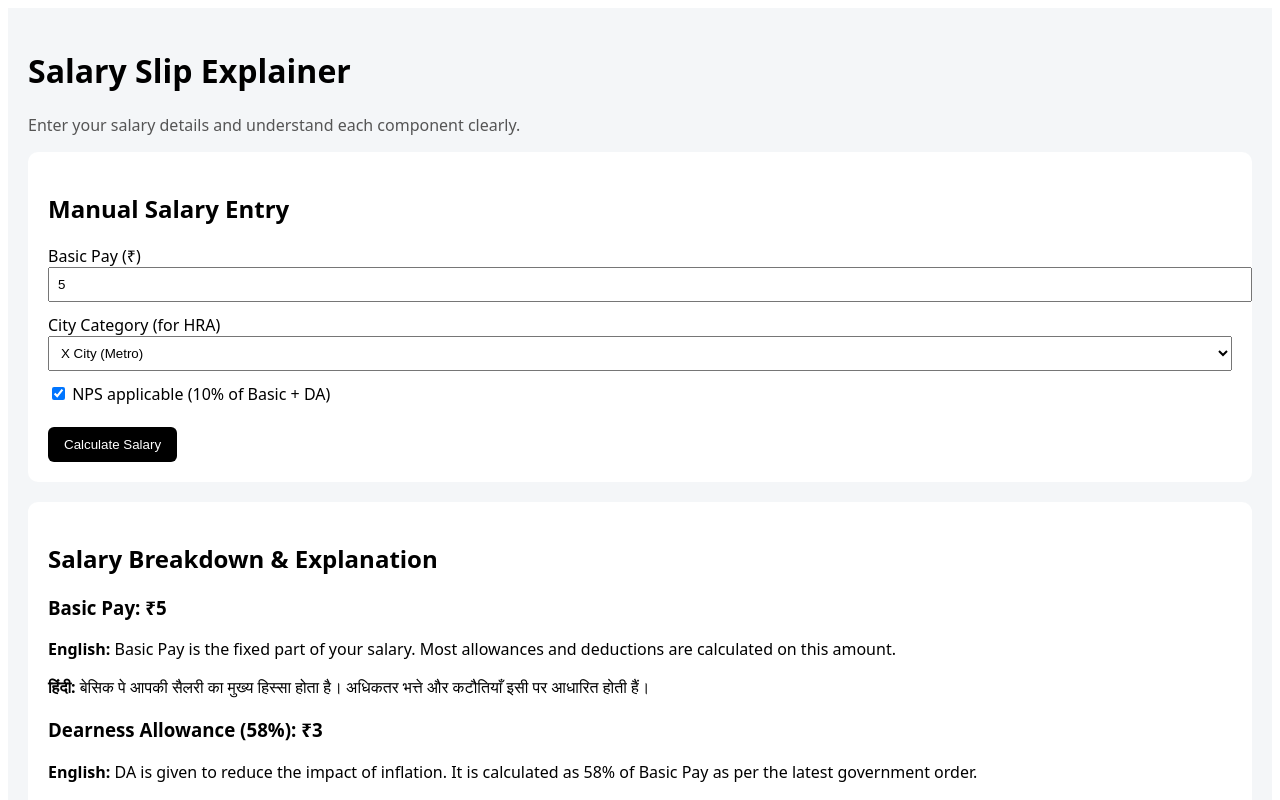
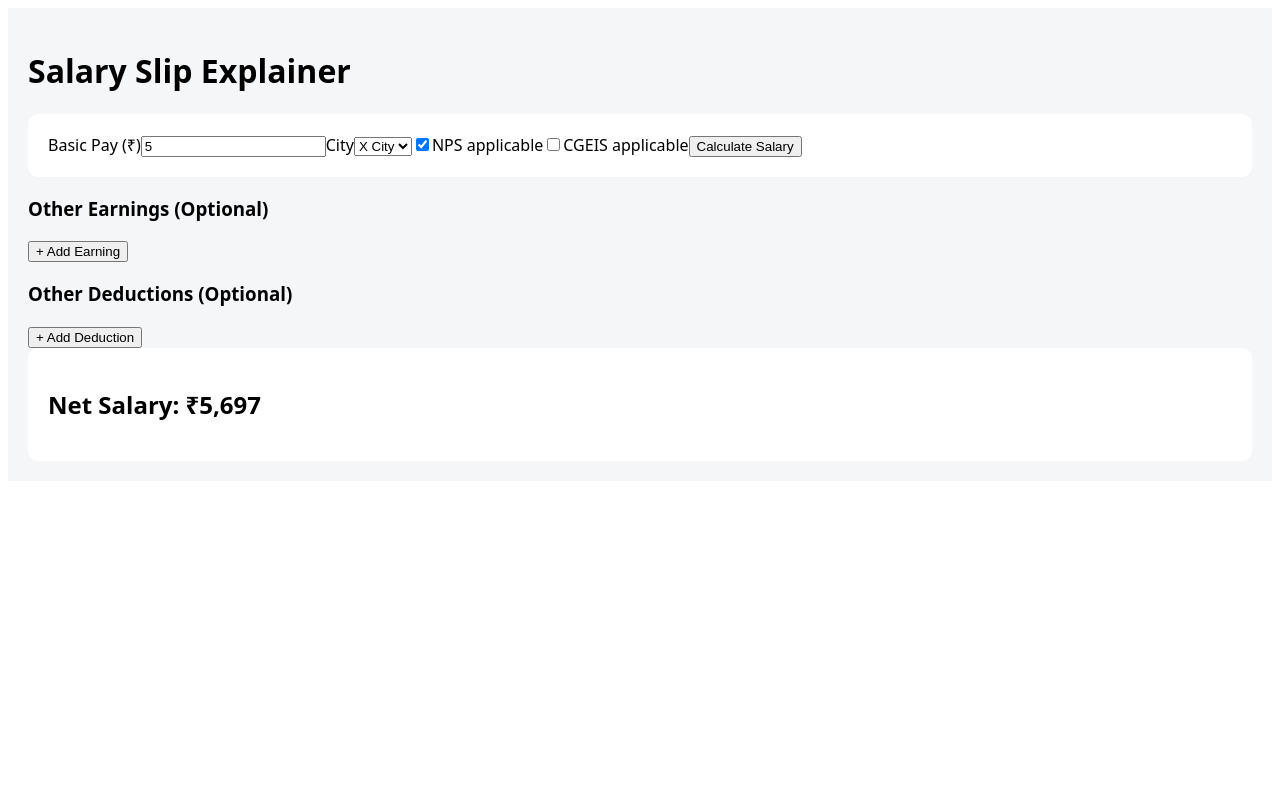
Before and after one commit to salarysamjho/salary-slip-explainer-v1, a Next.js app: page / in a window 1280 px wide. Both pictures are taken after typing "5" into the empty fields and a click on the button "Calculate Salary". Shown: the top 800 px of the page. Built offline with nearby package versions, Linux system fonts and the light colour scheme.

Commit message:
Update page.tsx

```diff
--- a/app/page.tsx
+++ b/app/page.tsx
@@ -2,20 +2,95 @@
 
 import { useState } from "react";
 
+/* ===============================
+   SMART EXPLANATION ENGINE
+=============================== */
+function getExplanation(name: string, type: "earning" | "deduction") {
+  const key = name.toLowerCase();
+
+  if (key.includes("professional")) {
+    return {
+      en: "Professional Tax is a state-level tax deducted from salary as per state laws.",
+      hi: "प्रोफेशनल टैक्स राज्य सरकार द्वारा लगाया जाने वाला कर है जो वेतन से काटा जाता है।",
+    };
+  }
+
+  if (key.includes("special")) {
+    return {
+      en: "Special Allowance is an employer-specific allowance and is usually fully taxable.",
+      hi: "स्पेशल अलाउंस नियोक्ता द्वारा दिया जाने वाला भत्ता है और सामान्यतः पूरी तरह टैक्सेबल होता है।",
+    };
+  }
+
+  if (key.includes("overtime")) {
+    return {
+      en: "Overtime allowance is paid for extra hours worked beyond regular duty hours.",
+      hi: "ओवरटाइम भत्ता अतिरिक्त कार्य समय के लिए दिया जाता है।",
+    };
+  }
+
+  if (key.includes("lic")) {
+    return {
+      en: "This deduction is usually an insurance premium paid towards LIC policies.",
+      hi: "यह कटौती सामान्यतः एलआईसी बीमा प्रीमियम के लिए होती है।",
+    };
+  }
+
+  if (key.includes("loan")) {
+    return {
+      en: "This deduction is towards repayment of a loan or advance taken by the employee.",
+      hi: "यह कटौती कर्मचारी द्वारा लिए गए ऋण या अग्रिम की वापसी के लिए होती है।",
+    };
+  }
+
+  if (key.includes("gpf") || key.includes("cpf")) {
+    return {
+      en: "This is a provident fund contribution deducted for retirement benefits.",
+      hi: "यह भविष्य निधि में योगदान है जो सेवानिवृत्ति लाभ के लिए काटा जाता है।",
+    };
+  }
+
+  if (key.includes("union")) {
+    return {
+      en: "Union fee is a voluntary contribution towards employee union activities.",
+      hi: "यूनियन शुल्क कर्मचारी संघ की गतिविधियों के लिए स्वैच्छिक योगदान होता है।",
+    };
+  }
+
+  return {
+    en:
+      type === "earning"
+        ? "This is an additional earning entered by you from your salary slip."
+        : "This is an additional deduction entered by you from your salary slip.",
+    hi:
+      type === "earning"
+        ? "यह अतिरिक्त आय है जो आपने अपनी सैलरी स्लिप से जोड़ी है।"
+        : "यह अतिरिक्त कटौती है जो आपने अपनी सैलरी स्लिप से जोड़ी है।",
+  };
+}
+
 export default function HomePage() {
   /* ===============================
-     USER INPUT (PHASE 1)
+     INPUT STATES
   =============================== */
   const [basicPay, setBasicPay] = useState<number | null>(null);
   const [cityType, setCityType] = useState<"X" | "Y" | "Z">("X");
-  const [npsEnabled, setNpsEnabled] = useState<boolean>(true);
-  const [calculated, setCalculated] = useState<boolean>(false);
+  const [npsEnabled, setNpsEnabled] = useState(true);
+
+  const [cgeisEnabled, setCgeisEnabled] = useState(false);
+  const [cgeisGroup, setCgeisGroup] = useState<"A" | "B" | "C" | "D">("C");
+
+  const [otherEarnings, setOtherEarnings] = useState<{ name: string; amount: number }[]>([]);
+  const [otherDeductions, setOtherDeductions] = useState<{ name: string; amount: number }[]>([]);
+
+  const [calculated, setCalculated] = useState(false);
 
   /* ===============================
-     GOVERNMENT RULES (CURRENT)
+     GOVERNMENT RULES
   =============================== */
-  const DA_RATE = 0.58; // 58%
+  const DA_RATE = 0.58;
   const HRA_RATE = { X: 0.30, Y: 0.20, Z: 0.10 };
+  const CGEIS_MAP = { A: 30, B: 15, C: 7.5, D: 4 };
 
   /* ===============================
      CALCULATIONS
@@ -27,18 +102,27 @@ export default function HomePage() {
   const taWithDA = Math.round(baseTA + baseTA * DA_RATE);
 
   const npsAmount =
-    basicPay && npsEnabled
-      ? Math.round((basicPay + daAmount) * 0.10)
-      : 0;
+    basicPay && npsEnabled ? Math.round((basicPay + daAmount) * 0.1) : 0;
+
+  const cgeisAmount = cgeisEnabled ? CGEIS_MAP[cgeisGroup] : 0;
+
+  const otherEarningsTotal = otherEarnings.reduce((s, e) => s + e.amount, 0);
+  const otherDeductionsTotal = otherDeductions.reduce((s, d) => s + d.amount, 0);
 
   const totalEarnings =
-    (basicPay ?? 0) + daAmount + hraAmount + taWithDA;
+    (basicPay ?? 0) +
+    daAmount +
+    hraAmount +
+    taWithDA +
+    otherEarningsTotal;
 
-  const totalDeductions = npsAmount;
+  const totalDeductions =
+    npsAmount + cgeisAmount + otherDeductionsTotal;
+
   const netSalary = totalEarnings - totalDeductions;
 
   /* ===============================
-     HANDLER
+     HANDLERS
   =============================== */
   const handleCalculate = () => {
     if (!basicPay || basicPay <= 0) {
@@ -48,139 +132,89 @@ export default function HomePage() {
     setCalculated(true);
   };
 
+  const addItem = (
+    setter: any,
+    list: any[]
+  ) => setter([...list, { name: "", amount: 0 }]);
+
+  const updateItem = (
+    setter: any,
+    list: any[],
+    index: number,
+    field: string,
+    value: any
+  ) => {
+    const updated = [...list];
+    updated[index][field] = field === "amount" ? Number(value) : value;
+    setter(updated);
+  };
+
   return (
-    <main
-      style={{
-        minHeight: "100vh",
-        padding: "20px",
-        fontFamily: "system-ui, Arial",
-        background: "#f4f6f8",
-      }}
-    >
+    <main style={{ padding: 20, fontFamily: "system-ui", background: "#f4f6f8" }}>
       <h1>Salary Slip Explainer</h1>
-      <p style={{ color: "#555" }}>
-        Enter your salary details and understand each component clearly.
-      </p>
 
-      {/* ===============================
-         MANUAL ENTRY
-      =============================== */}
-      <section style={{ background: "#fff", padding: "20px", borderRadius: "10px", marginBottom: "20px" }}>
-        <h2>Manual Salary Entry</h2>
+      {/* BASIC INPUT */}
+      <section style={{ background: "#fff", padding: 20, borderRadius: 10 }}>
+        <label>Basic Pay (₹)</label>
+        <input type="number" value={basicPay ?? ""} onChange={e => setBasicPay(Number(e.target.value))} />
 
-        <label>Basic Pay (₹)</label>
-        <input
-          type="number"
-          value={basicPay ?? ""}
-          onChange={(e) => setBasicPay(Number(e.target.value))}
-          placeholder="Enter Basic Pay"
-          style={{ width: "100%", padding: "8px", marginBottom: "12px" }}
-        />
-
-        <label>City Category (for HRA)</label>
-        <select
-          value={cityType}
-          onChange={(e) => setCityType(e.target.value as any)}
-          style={{ width: "100%", padding: "8px", marginBottom: "12px" }}
-        >
-          <option value="X">X City (Metro)</option>
+        <label>City</label>
+        <select value={cityType} onChange={e => setCityType(e.target.value as any)}>
+          <option value="X">X City</option>
           <option value="Y">Y City</option>
           <option value="Z">Z City</option>
         </select>
 
         <label>
-          <input
-            type="checkbox"
-            checked={npsEnabled}
-            onChange={() => setNpsEnabled(!npsEnabled)}
-          />{" "}
-          NPS applicable (10% of Basic + DA)
+          <input type="checkbox" checked={npsEnabled} onChange={() => setNpsEnabled(!npsEnabled)} />
+          NPS applicable
         </label>
 
-        <br /><br />
+        <label>
+          <input type="checkbox" checked={cgeisEnabled} onChange={() => setCgeisEnabled(!cgeisEnabled)} />
+          CGEIS applicable
+        </label>
 
-        <button
-          onClick={handleCalculate}
-          style={{
-            padding: "10px 16px",
-            background: "#000",
-            color: "#fff",
-            borderRadius: "6px",
-            border: "none",
-            cursor: "pointer",
-          }}
-        >
-          Calculate Salary
-        </button>
+        {cgeisEnabled && (
+          <select value={cgeisGroup} onChange={e => setCgeisGroup(e.target.value as any)}>
+            <option value="A">Group A</option>
+            <option value="B">Group B</option>
+            <option value="C">Group C</option>
+            <option value="D">Group D</option>
+          </select>
+        )}
+
+        <button onClick={handleCalculate}>Calculate Salary</button>
       </section>
 
-      {/* ===============================
-         RESULT + EXPLANATION
-      =============================== */}
+      {/* OTHER EARNINGS */}
+      <section>
+        <h3>Other Earnings (Optional)</h3>
+        {otherEarnings.map((e, i) => (
+          <div key={i}>
+            <input placeholder="Name" onChange={v => updateItem(setOtherEarnings, otherEarnings, i, "name", v.target.value)} />
+            <input type="number" placeholder="Amount" onChange={v => updateItem(setOtherEarnings, otherEarnings, i, "amount", v.target.value)} />
+          </div>
+        ))}
+        <button onClick={() => addItem(setOtherEarnings, otherEarnings)}>+ Add Earning</button>
+      </section>
+
+      {/* OTHER DEDUCTIONS */}
+      <section>
+        <h3>Other Deductions (Optional)</h3>
+        {otherDeductions.map((d, i) => (
+          <div key={i}>
+            <input placeholder="Name" onChange={v => updateItem(setOtherDeductions, otherDeductions, i, "name", v.target.value)} />
+            <input type="number" placeholder="Amount" onChange={v => updateItem(setOtherDeductions, otherDeductions, i, "amount", v.target.value)} />
+          </div>
+        ))}
+        <button onClick={() => addItem(setOtherDeductions, otherDeductions)}>+ Add Deduction</button>
+      </section>
+
+      {/* RESULT */}
       {calculated && (
-        <section style={{ background: "#fff", padding: "20px", borderRadius: "10px" }}>
-          <h2>Salary Breakdown & Explanation</h2>
-
-          {/* BASIC PAY */}
-          <h3>Basic Pay: ₹{basicPay?.toLocaleString()}</h3>
-          <p>
-            <b>English:</b> Basic Pay is the fixed part of your salary. Most allowances
-            and deductions are calculated on this amount.
-          </p>
-          <p>
-            <b>हिंदी:</b> बेसिक पे आपकी सैलरी का मुख्य हिस्सा होता है। अधिकतर भत्ते और
-            कटौतियाँ इसी पर आधारित होती हैं।
-          </p>
-
-          {/* DA */}
-          <h3>Dearness Allowance (58%): ₹{daAmount.toLocaleString()}</h3>
-          <p>
-            <b>English:</b> DA is given to reduce the impact of inflation. It is
-            calculated as 58% of Basic Pay as per the latest government order.
-          </p>
-          <p>
-            <b>हिंदी:</b> महंगाई भत्ता महंगाई के असर को कम करने के लिए दिया जाता है।
-            वर्तमान में यह बेसिक पे का 58% है।
-          </p>
-
-          {/* HRA */}
-          <h3>House Rent Allowance: ₹{hraAmount.toLocaleString()}</h3>
-          <p>
-            <b>English:</b> HRA helps employees meet house rent expenses. The rate
-            depends on city category (X/Y/Z).
-          </p>
-          <p>
-            <b>हिंदी:</b> एचआरए मकान किराए के खर्च में मदद के लिए दिया जाता है।
-            यह शहर की श्रेणी पर निर्भर करता है।
-          </p>
-
-          {/* TA */}
-          <h3>Transport Allowance (with DA): ₹{taWithDA.toLocaleString()}</h3>
-          <p>
-            <b>English:</b> Transport Allowance is provided for daily commuting.
-            DA is also applicable on this allowance.
-          </p>
-          <p>
-            <b>हिंदी:</b> ट्रांसपोर्ट भत्ता रोज़ाना आने-जाने के खर्च के लिए दिया जाता है।
-            इस पर भी डीए लागू होता है।
-          </p>
-
-          {/* NPS */}
-          <h3>NPS Deduction: ₹{npsAmount.toLocaleString()}</h3>
-          <p>
-            <b>English:</b> NPS is a retirement contribution. 10% of Basic Pay + DA
-            is deducted every month.
-          </p>
-          <p>
-            <b>हिंदी:</b> एनपीएस सेवानिवृत्ति के लिए योगदान है। इसमें बेसिक पे और डीए
-            का 10% हर महीने काटा जाता है।
-          </p>
-
-          <hr />
-
-          <p><b>Total Earnings:</b> ₹{totalEarnings.toLocaleString()}</p>
-          <p><b>Total Deductions:</b> ₹{totalDeductions.toLocaleString()}</p>
-          <p><b>Net Salary:</b> ₹{netSalary.toLocaleString()}</p>
+        <section style={{ background: "#fff", padding: 20, borderRadius: 10 }}>
+          <h2>Net Salary: ₹{netSalary.toLocaleString()}</h2>
         </section>
       )}
     </main>
```
